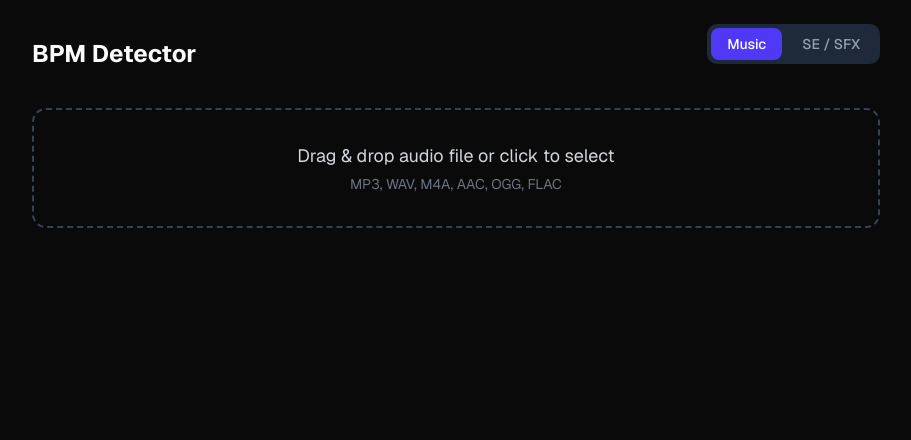
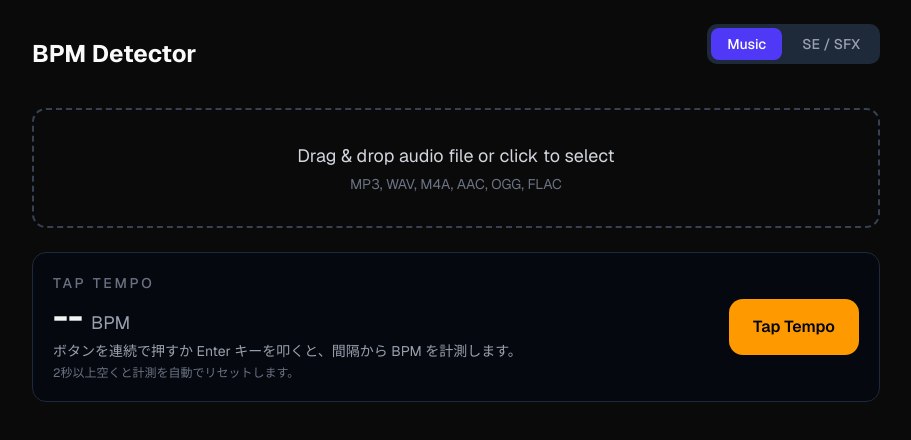
Before and after one commit to yui666a/BPM-Detector, a Next.js app: page / in a window 1280 px wide. Shown: the top 440 px of the page, without its empty margins (184-1095 px from the left). Built offline with nearby package versions, Linux system fonts and the light colour scheme.

Commit message:
Add tap tempo BPM measurement

```diff
--- a/src/app/page.tsx
+++ b/src/app/page.tsx
@@ -7,6 +7,7 @@ import { BpmGraph } from "@/components/BpmGraph";
 import { FileDropZone } from "@/components/FileDropZone";
 import { ModeSelector } from "@/components/ModeSelector";
 import { PlaybackControls } from "@/components/PlaybackControls";
+import { TapTempo } from "@/components/TapTempo";
 import { WaveformView } from "@/components/WaveformView";
 import { AnalysisManager } from "@/engine/analyzer";
 import { decodeAudioFile, extractMonoData } from "@/engine/audio";
@@ -98,6 +99,8 @@ export default function Home() {
 				</div>
 			)}
 
+			<TapTempo />
+
 			<BpmDisplay />
 
 			<WaveformView />
--- /dev/null
+++ b/src/components/TapTempo.tsx
@@ -0,0 +1,74 @@
+"use client";
+
+import React from "react";
+import { appendTapTime, calculateTapBpm, TAP_RESET_MS } from "@/lib/tapTempo";
+
+function isInteractiveTarget(target: EventTarget | null): boolean {
+	if (!(target instanceof HTMLElement)) return false;
+	return Boolean(
+		target.closest('button, input, textarea, select, a, [role="button"], [contenteditable="true"]'),
+	);
+}
+
+interface TapTempoProps {
+	now?: () => number;
+}
+
+export function TapTempo({ now = () => performance.now() }: TapTempoProps) {
+	const [tapTimes, setTapTimes] = React.useState<number[]>([]);
+
+	const getNow = React.useCallback(() => now(), [now]);
+
+	const registerTap = React.useCallback(
+		(tapTime = getNow()) => {
+			setTapTimes((previousTapTimes) => appendTapTime(previousTapTimes, tapTime));
+		},
+		[getNow],
+	);
+
+	const bpm = React.useMemo(() => calculateTapBpm(tapTimes), [tapTimes]);
+
+	React.useEffect(() => {
+		const handleKeyDown = (event: KeyboardEvent) => {
+			if (event.key !== "Enter" || event.repeat || isInteractiveTarget(event.target)) {
+				return;
+			}
+
+			event.preventDefault();
+			registerTap();
+		};
+
+		window.addEventListener("keydown", handleKeyDown);
+		return () => window.removeEventListener("keydown", handleKeyDown);
+	}, [registerTap]);
+
+	return (
+		<section className="rounded-xl border border-gray-800 bg-gray-950/60 p-5 text-gray-100">
+			<div className="flex flex-col gap-4 sm:flex-row sm:items-center sm:justify-between">
+				<div className="space-y-1">
+					<p className="text-sm font-medium uppercase tracking-[0.2em] text-gray-500">Tap Tempo</p>
+					<div className="flex items-baseline gap-2">
+						<span className="text-4xl font-bold tabular-nums">
+							{bpm === null ? "--" : bpm.toFixed(1)}
+						</span>
+						<span className="text-lg text-gray-400">BPM</span>
+					</div>
+					<p className="text-sm text-gray-400">
+						ボタンを連続で押すか Enter キーを叩くと、間隔から BPM を計測します。
+					</p>
+					<p className="text-xs text-gray-500">
+						{Math.round(TAP_RESET_MS / 1000)}秒以上空くと計測を自動でリセットします。
+					</p>
+				</div>
+
+				<button
+					type="button"
+					onClick={() => registerTap()}
+					className="rounded-xl bg-amber-500 px-6 py-4 text-base font-semibold text-gray-950 transition-colors hover:bg-amber-400 focus-visible:outline-2 focus-visible:outline-offset-2 focus-visible:outline-amber-300"
+				>
+					Tap Tempo
+				</button>
+			</div>
+		</section>
+	);
+}
--- /dev/null
+++ b/src/lib/tapTempo.ts
@@ -0,0 +1,36 @@
+const TAP_RESET_MS = 2000;
+const MAX_TAPS = 8;
+
+export function appendTapTime(
+	previousTapTimes: number[],
+	nextTapTime: number,
+	resetMs = TAP_RESET_MS,
+	maxTaps = MAX_TAPS,
+): number[] {
+	const lastTapTime = previousTapTimes[previousTapTimes.length - 1];
+
+	if (lastTapTime !== undefined && nextTapTime - lastTapTime > resetMs) {
+		return [nextTapTime];
+	}
+
+	return [...previousTapTimes.slice(-(maxTaps - 1)), nextTapTime];
+}
+
+export function calculateTapBpm(tapTimes: number[]): number | null {
+	if (tapTimes.length < 2) return null;
+
+	const intervals: number[] = [];
+	for (let i = 1; i < tapTimes.length; i++) {
+		const interval = tapTimes[i] - tapTimes[i - 1];
+		if (interval > 0) {
+			intervals.push(interval);
+		}
+	}
+
+	if (intervals.length === 0) return null;
+
+	const averageInterval = intervals.reduce((sum, interval) => sum + interval, 0) / intervals.length;
+	return 60000 / averageInterval;
+}
+
+export { MAX_TAPS, TAP_RESET_MS };
```
Also changed, not shown: 2 other files (tests, documents, lock files or other folders).
